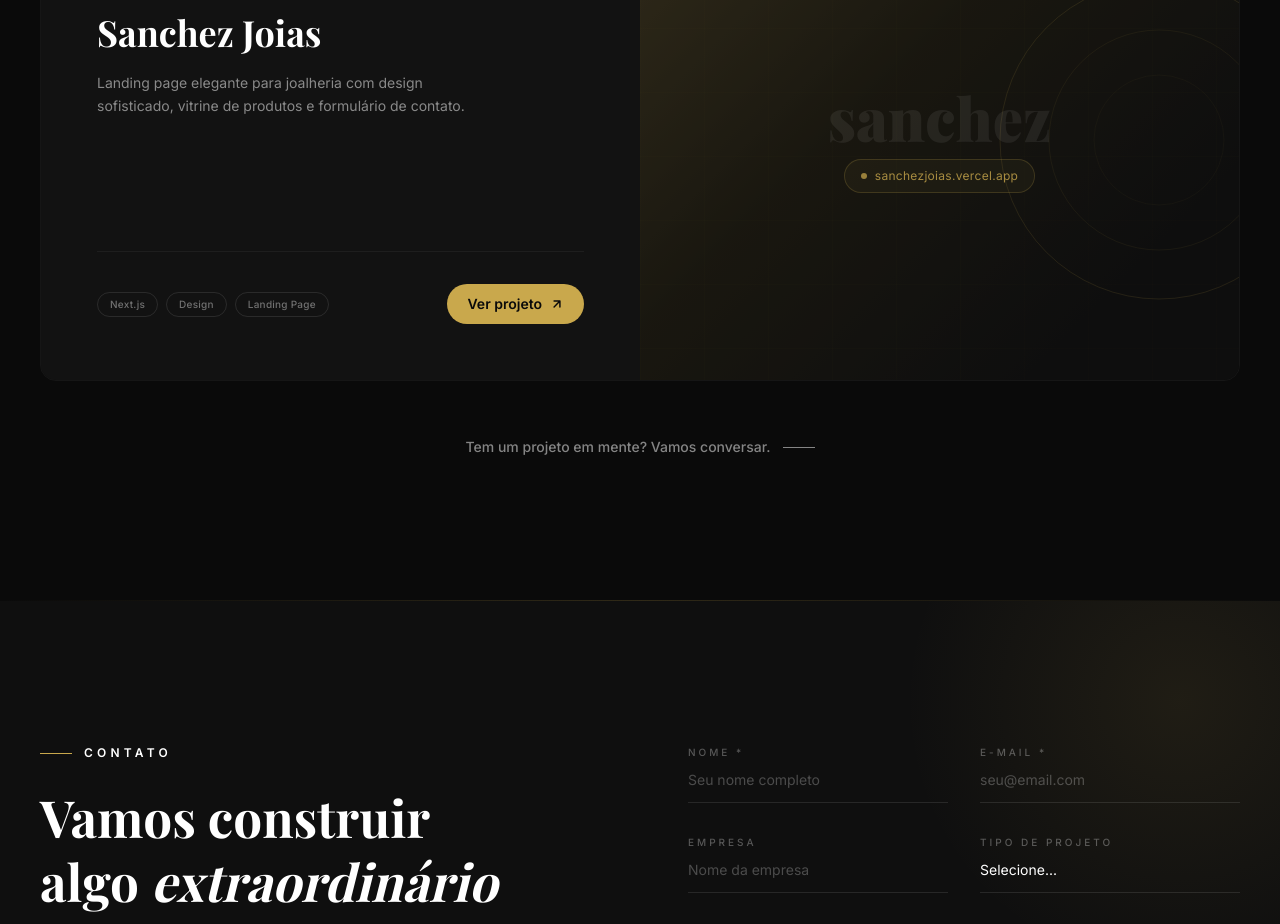
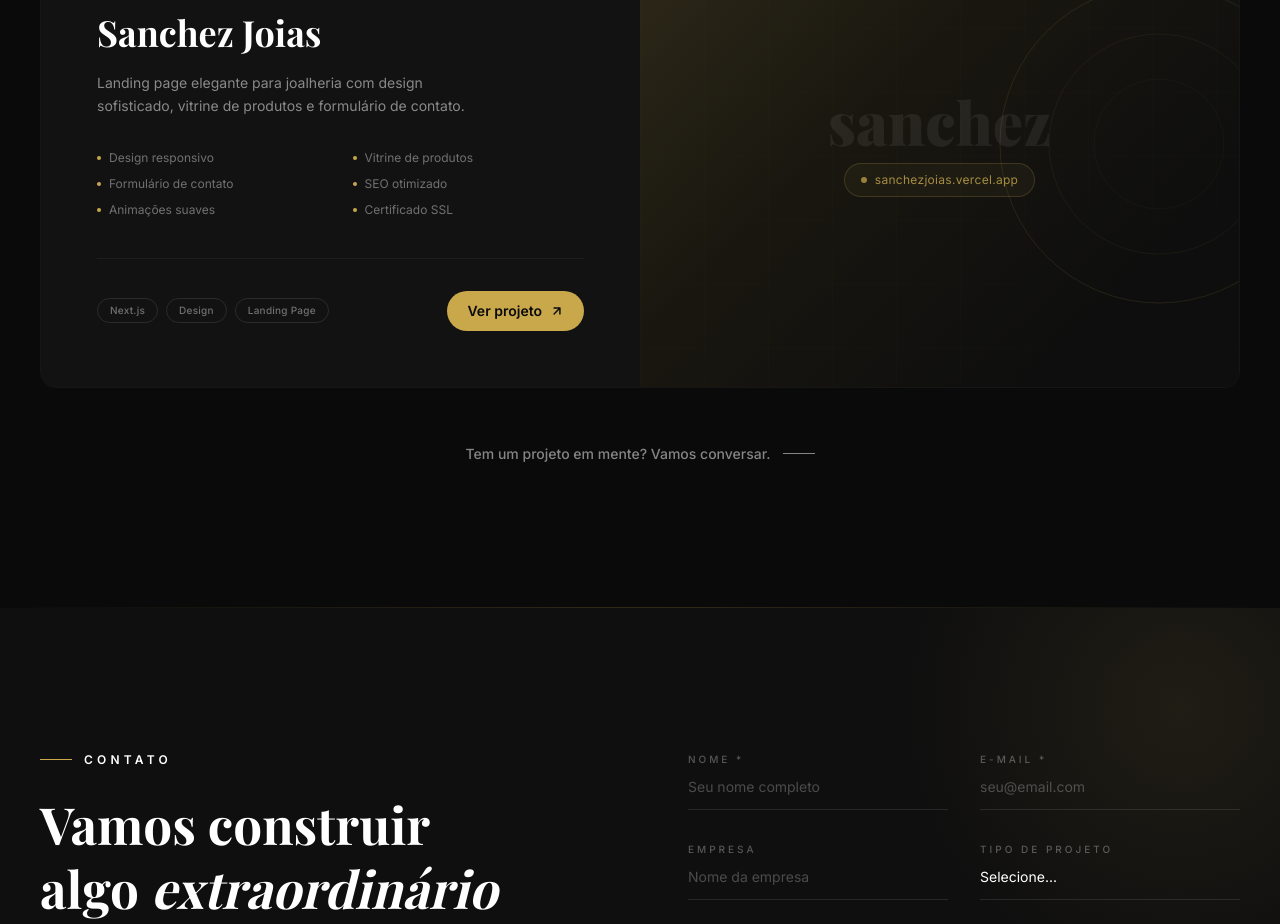
Before and after one commit to suportemrgforge-creator/mrgforge, a Next.js app: page / in a window 1280 px wide. Shown: the part 3860-4784 px from the top of the page. Built offline with nearby package versions, Linux system fonts and the light colour scheme.

Commit message:
fix typescript

```diff
--- a/components/Portfolio.tsx
+++ b/components/Portfolio.tsx
@@ -45,7 +45,24 @@ const projects = [
       pt: 'Landing page elegante para joalheria com design sofisticado, vitrine de produtos e formulário de contato.',
       es: 'Landing page elegante para joyería con diseño sofisticado, vitrina de productos y formulario de contacto.',
     },
-    features: { pt: [] as string[], es: [] as string[] },
+    features: {
+      pt: [
+        'Design responsivo',
+        'Vitrine de produtos',
+        'Formulário de contato',
+        'SEO otimizado',
+        'Animações suaves',
+        'Certificado SSL',
+      ],
+      es: [
+        'Diseño responsivo',
+        'Vitrina de productos',
+        'Formulario de contacto',
+        'SEO optimizado',
+        'Animaciones suaves',
+        'Certificado SSL',
+      ],
+    },
     tags: ['Next.js', 'Design', 'Landing Page'],
     visual: { label: 'sanchez', domain: 'sanchezjoias.vercel.app' },
   },
```
